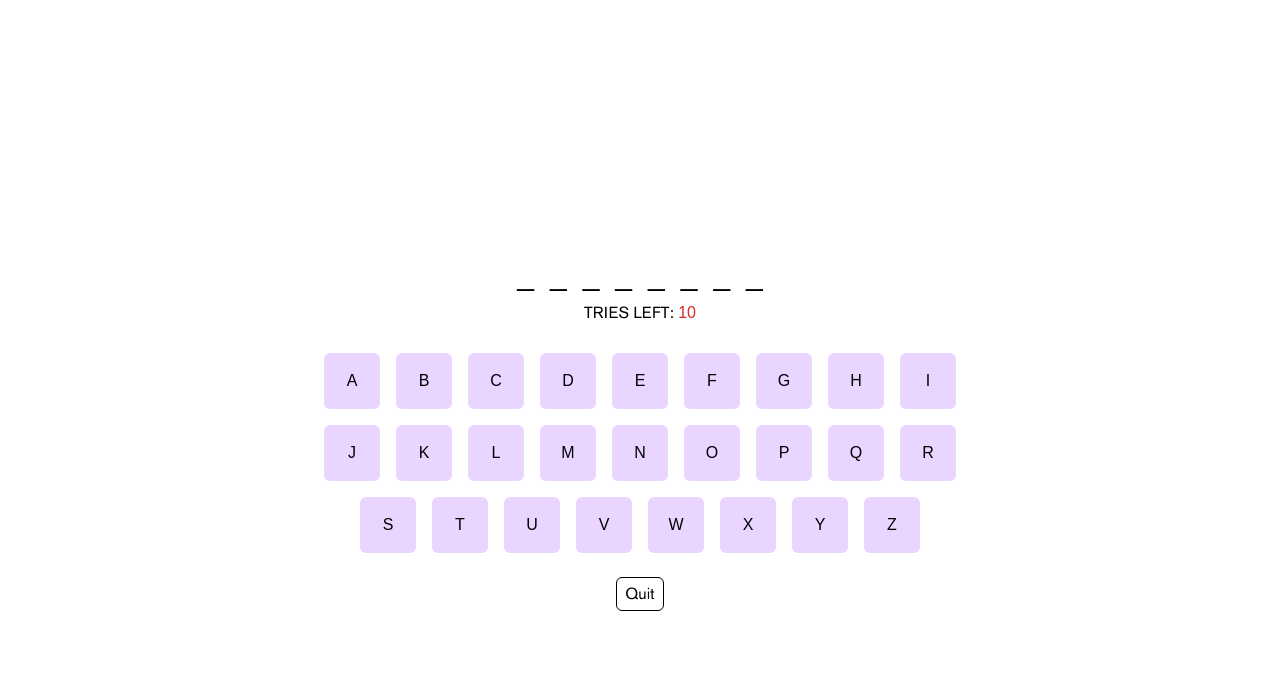
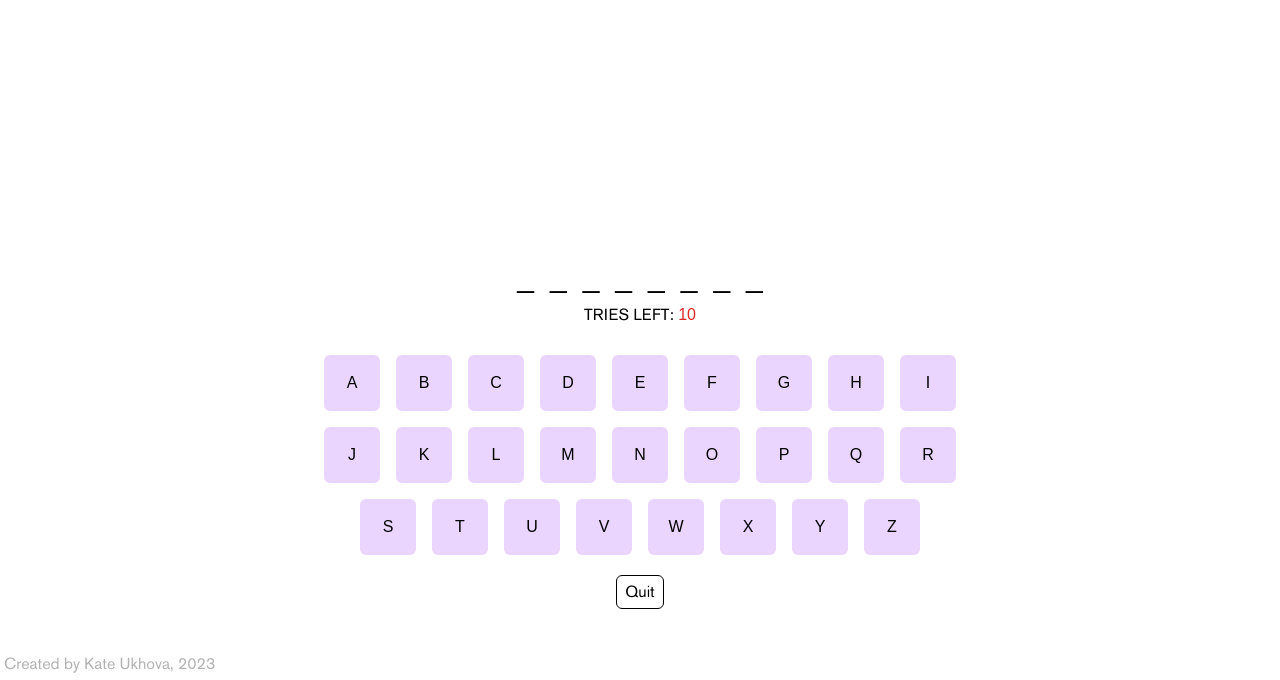
Before and after one commit to esukhova/hangman-game, a website built with Vite: page index.html in a window 1280 px wide. Both pictures are taken after a click on the button "Start game". Shown: the part 120-800 px from the top of the page. Built offline with nearby package versions, Linux system fonts and the light colour scheme; files whose address does not match are found by name.

Commit message:
Add author

```diff
--- a/index.html
+++ b/index.html
@@ -30,6 +30,7 @@
         </label>
       </div>
       <h1 id="logo" class="logo">[ HANGMAN GAME ]</h1>
+      <p class="absolute left-1 bottom-1 opacity-30"> Created by Kate Ukhova, 2023</p>
       <div id="game" class="mt-10 flex flex-col items-center">
           <button class="button-primary" id="startGame">Start game</button>
       </div>
--- a/src/js/consts.js
+++ b/src/js/consts.js
@@ -1,2 +1,2 @@
-export const WORDS = ['code', 'frontend', 'programming'];
+export const WORDS = ['code', 'frontend', 'programming', 'language', 'technologies', 'interface','user' ];
 export const KEYBOARD_LETTERS = Array.from('ABCDEFGHIJKLMNOPQRSTUVWXYZ');
--- a/src/js/game.js
+++ b/src/js/game.js
@@ -101,7 +101,7 @@ export const startGame = () => {
 
   gameDiv.insertAdjacentHTML(
     "beforeend",
-    '<button id = "quit" class = "button-secondary px-2 py-1 mt-4">Quit</button>'
+    '<button id = "quit" class = "button-secondary px-2 py-1 mt-3">Quit</button>'
   );
   document.getElementById("quit").onclick = () => {
     const isSure = confirm("Are you sure you want to quit and lose progress?");
```
Also changed, not shown: public/favicon/android-chrome-192x192.png, public/favicon/android-chrome-512x512.png, public/favicon/apple-touch-icon.png, public/favicon/favicon-16x16.png, public/favicon/favicon-32x32.png, public/favicon/favicon.ico.
